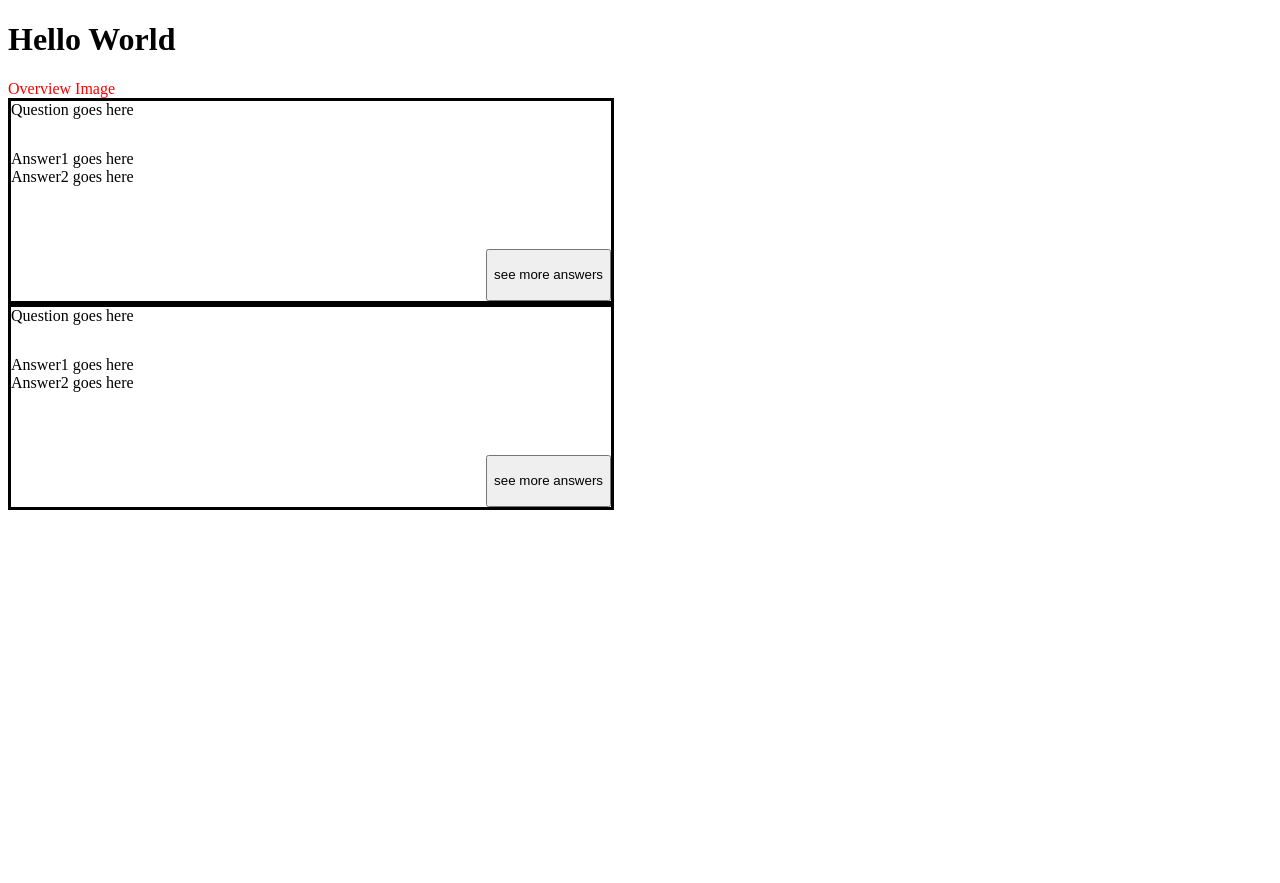
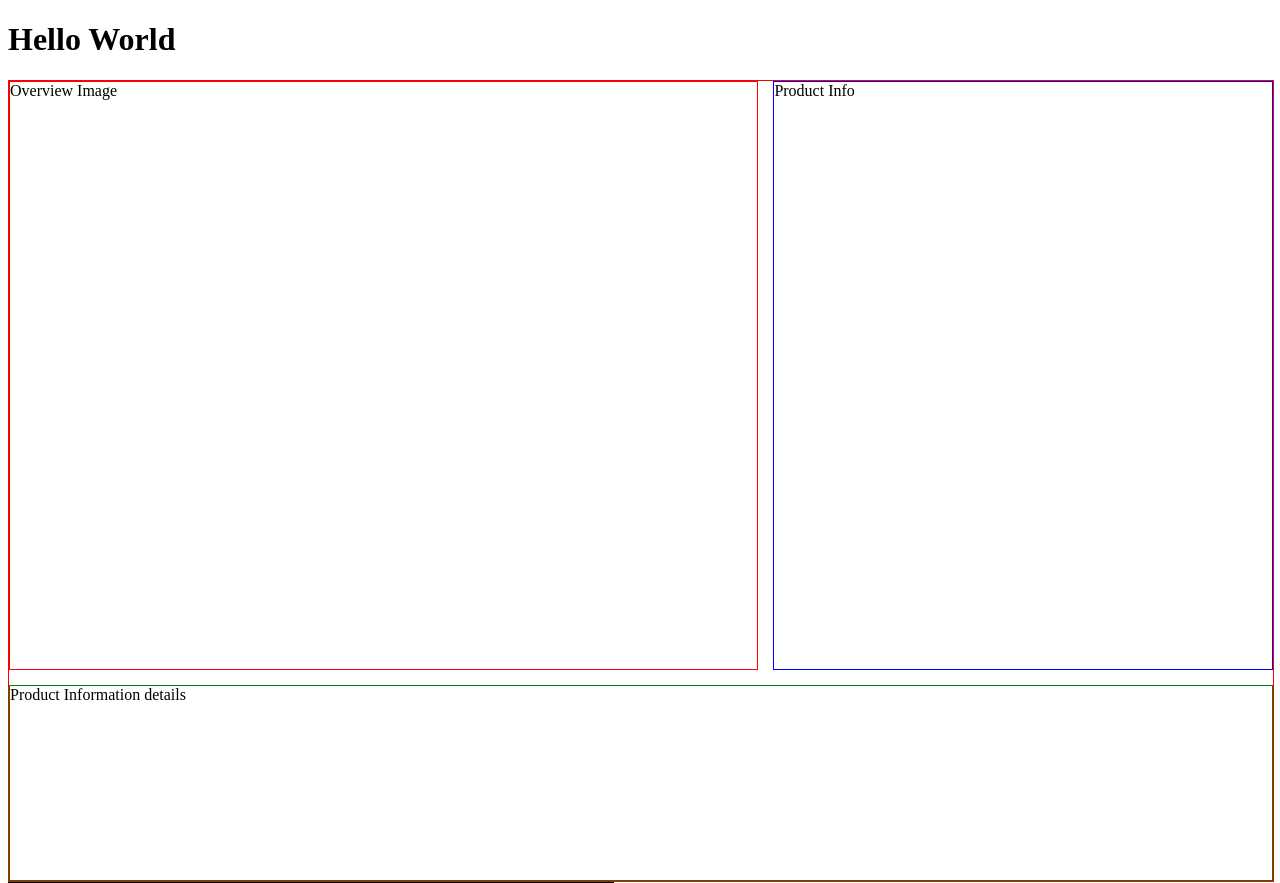
Before and after one commit to MosaicWebworks/FEC, a React app: page / in a window 1280 px wide. Shown: the top 883 px of the page. Before the commit the page ends 800 px from the top, so only its background shows below. Built offline with nearby package versions, Linux system fonts and the light colour scheme; the HTML template or start-up script is replaced by a standard one.

Commit message:
Created containers for subcomponents of Overview

```diff
--- a/client/src/components/Overview/Overview.jsx
+++ b/client/src/components/Overview/Overview.jsx
@@ -2,11 +2,39 @@ import React from 'react';
 import styled from 'styled-components';
 
 const Text = styled.div`color: red;`
+const Container = styled.div`
+  width: 100%;
+  height: 100vh;
+  border: 1px solid red;
+  display: grid;
+  grid-template-columns: 3fr 2fr;
+  grid-template-rows: 3fr 1fr;
+  grid-template-areas: "one two" "three three";
+  column-gap: 15px;
+  row-gap: 15px;
+`
+const One = styled.div`
+  grid-area: one;
+  border: 1px solid red;
+`
+const Two = styled.div`
+  grid-area: two;
+  border: 1px solid blue;
+`
+const Three = styled.div`
+  grid-area: three;
+  border: 1px solid green;
+`
 
 const Overview = () => {
 
   return(
-    <Text>Overview Image</Text>
+    <Container>
+      <One>Overview Image</One>
+      <Two>Product Info</Two>
+      <Three>Product Information details</Three>
+    </Container>
+
   )
 }
 
```
